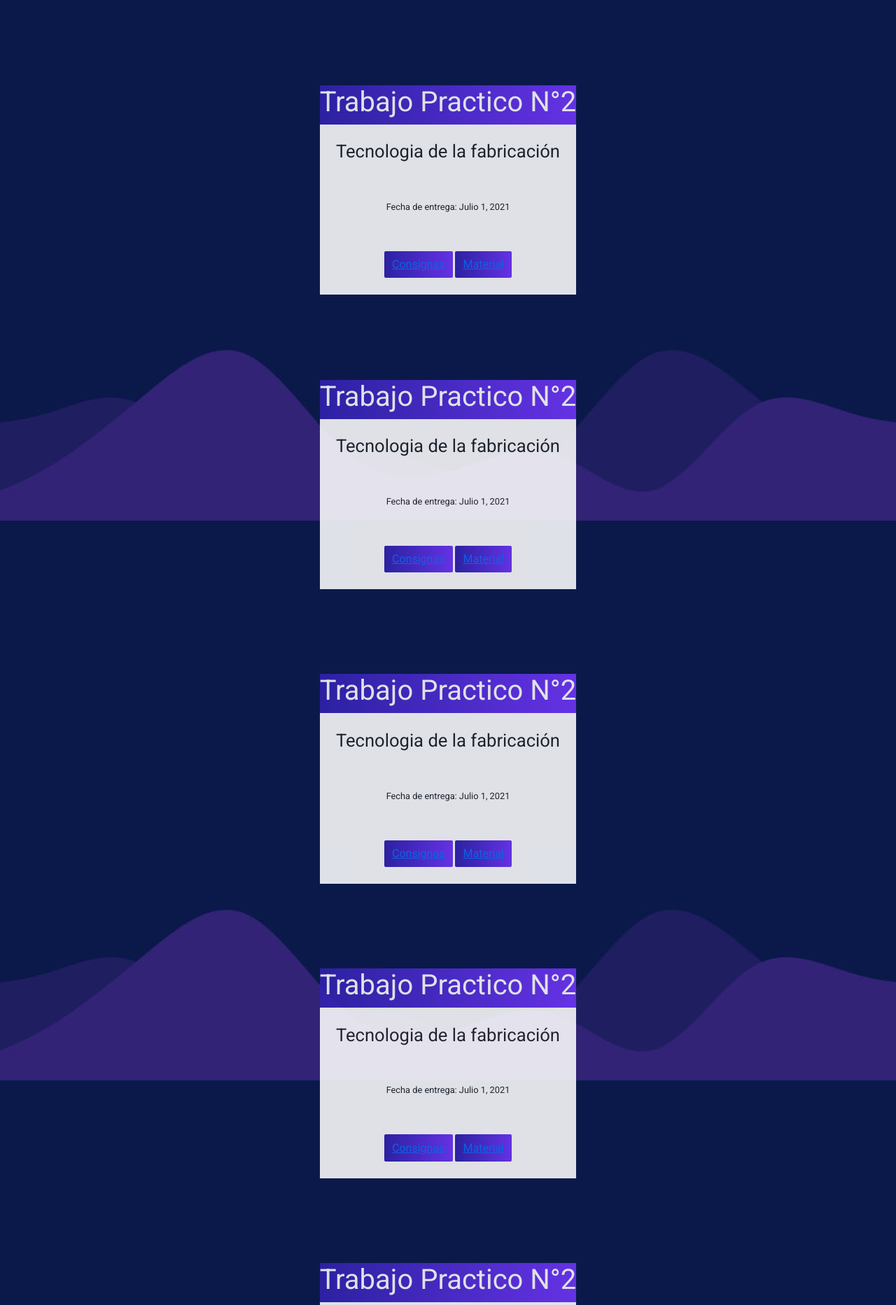
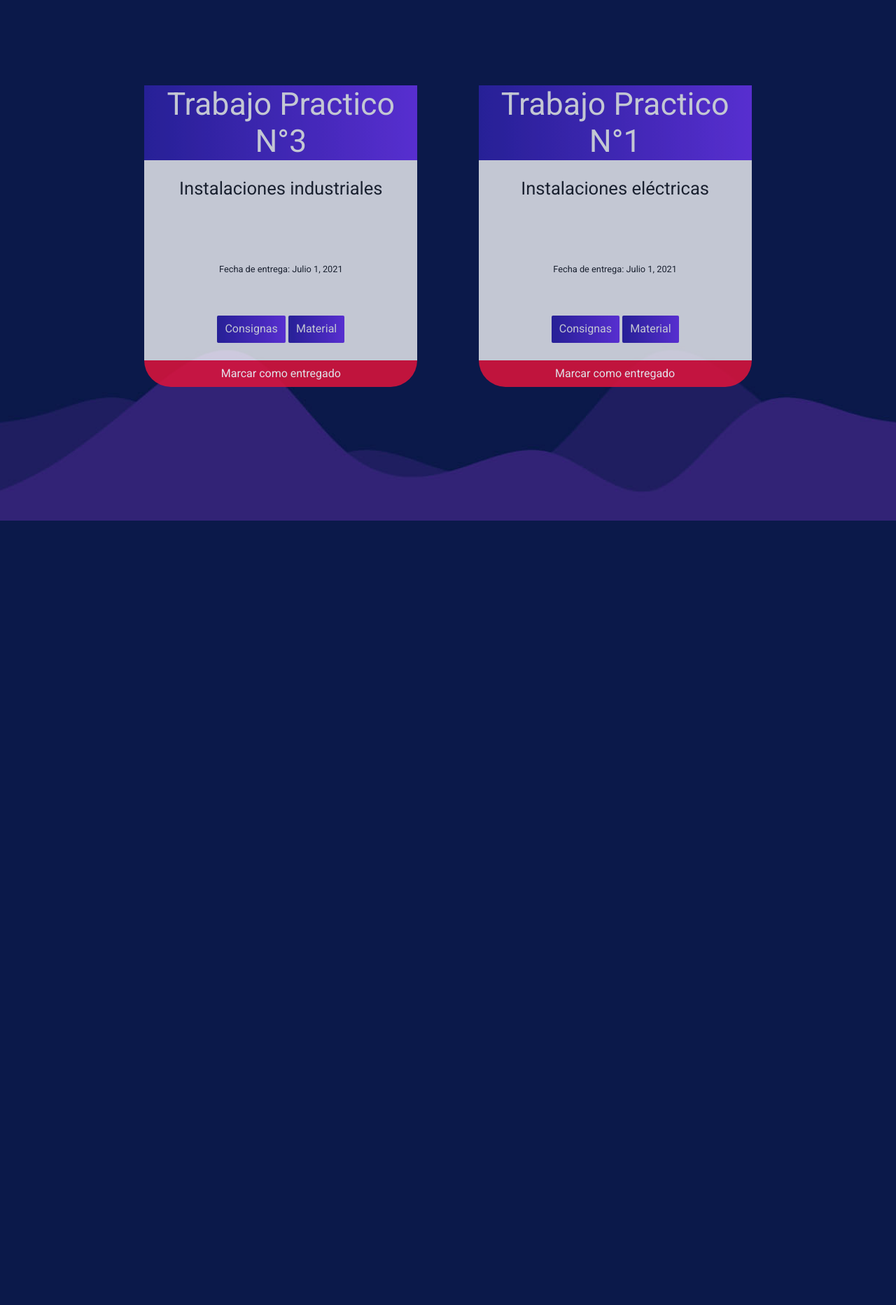
Before and after one commit to Franper02/Trabajos-Webapp, a Django app: page / in a window 1280 px wide. Shown: the part 56-1921 px from the top of the page at 70% size. After the commit the page ends 800 px from the top, so only its background shows below. Run offline with Django 3.2, Linux system fonts and the light colour scheme; a user stored in the database is signed in; data comes from the database, SQL or seed files in the repository; both versions use the stored data as it was after the commit; some libraries are stand-ins or nearby versions.

Commit message:
Fixed bugs in models, added a 'task completed' button in the cards

```diff
--- a/tareas/trabajos/static/usuario/index.css
+++ b/tareas/trabajos/static/usuario/index.css
@@ -65,14 +65,47 @@
   min-width: 33%;
   min-height: 33%;
   margin: 0 2.5%;
+  margin-bottom: 0px !important;
+  text-align: center;
+  transition: all 0.2s ease-in-out;
+  opacity: 87%;
+}
+
+.tarjeta-wrapper {
+  display: flex;
+  flex-direction: column;
+  min-width: 33%;
+  min-height: 33%;
+  margin: 0 2.5%;
+  margin-bottom: 0px !important;
   text-align: center;
   transition: all 0.2s ease-in-out;
   opacity: 87%;
 }
 
 .tarjeta:hover {
+  opacity: 100%;
+}
+
+.tarjeta-wrapper:hover {
   transform: scale(1.1);
   opacity: 100%;
+}
+
+.activo {
+  display: flex;
+  justify-content: center;
+  align-items: center;
+}
+
+.entregado {
+  width: 95%;
+  height: 3vw;
+  background-color: crimson;
+  border-radius: 0 0 100px 100px;
+  border: none;
+  color: #fff;
+  text-decoration: none;
 }
 
 .materia,
@@ -92,8 +125,15 @@
   background: linear-gradient(to right, #3123af, #7236fb);
 }
 
+.title h1 {
+  font-size: 3.5vw;
+  margin: 0 5%;
+}
+
 .materia h3 {
   font-size: 2vw;
+  min-height: 5vw;
+  max-height: 5vw;
 }
 
 .entrega h3 {
@@ -109,6 +149,11 @@
   min-width: 3.95vw;
   text-align: center;
   padding: 0 0.87vw;
+}
+
+.boton a {
+  text-decoration: none;
+  color: white;
 }
 
 @media (max-width: 992px) {
--- a/tareas/trabajos/templates/usuario/index.html
+++ b/tareas/trabajos/templates/usuario/index.html
@@ -9,8 +9,10 @@
 {% endblock %}
 
 {% block body%}
+
+  <div class="tarjeta-contenedor">
     {% for trabajo in trabajos %}
-  <div class="tarjeta-contenedor">
+    <div class="tarjeta-wrapper">
       <div class="tarjeta">
         <div class="title">
           <h1>{{ trabajo.tps.titulo }}</h1>
@@ -30,8 +32,15 @@
           </button>
         </div>
       </div>
+      <div class="activo">
+        <button type="button" class="entregado">
+          Marcar como entregado
+        </button>
+      </div>
     </div>
     {% endfor %}
+  </div>
+
 
 
 
--- a/tareas/trabajos/views.py
+++ b/tareas/trabajos/views.py
@@ -1,3 +1,4 @@
+from django.contrib.auth.models import User
 from django.shortcuts import redirect, render
 from django.db import IntegrityError
 from django.http import HttpResponse, HttpResponseRedirect
@@ -12,7 +13,7 @@
 
 def index(request):
     if request.user.is_authenticated:
-        trabajos = Tpsterminados.objects.filter(status=True)
+        trabajos = Tpsterminados.objects.filter(status=True, user=request.user)
         return render(request, "usuario/index.html", {
             'trabajos': trabajos
         })
@@ -69,6 +70,8 @@
         try:
             user = Usuario.objects.create_user(username, email, password)
             user.save()
+            for tp in Tps.objects.all():
+                Tpsterminados.objects.create(user=user, tps=tp)
 
         # si el nombre esta en uso tira un error (agregar mensaje de error!!)
         except IntegrityError:
```
Also changed, not shown: tareas/db.sqlite3. Lines whose indentation alone changed are shown as unchanged.
